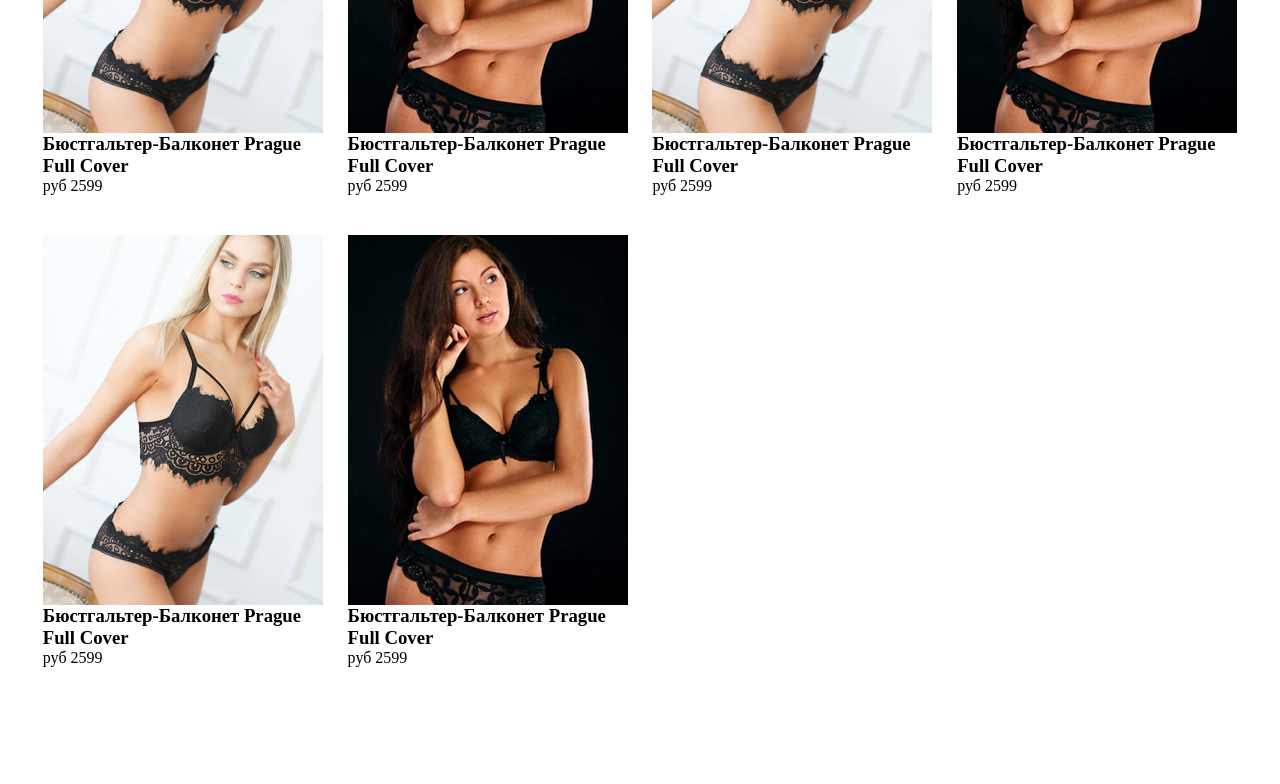
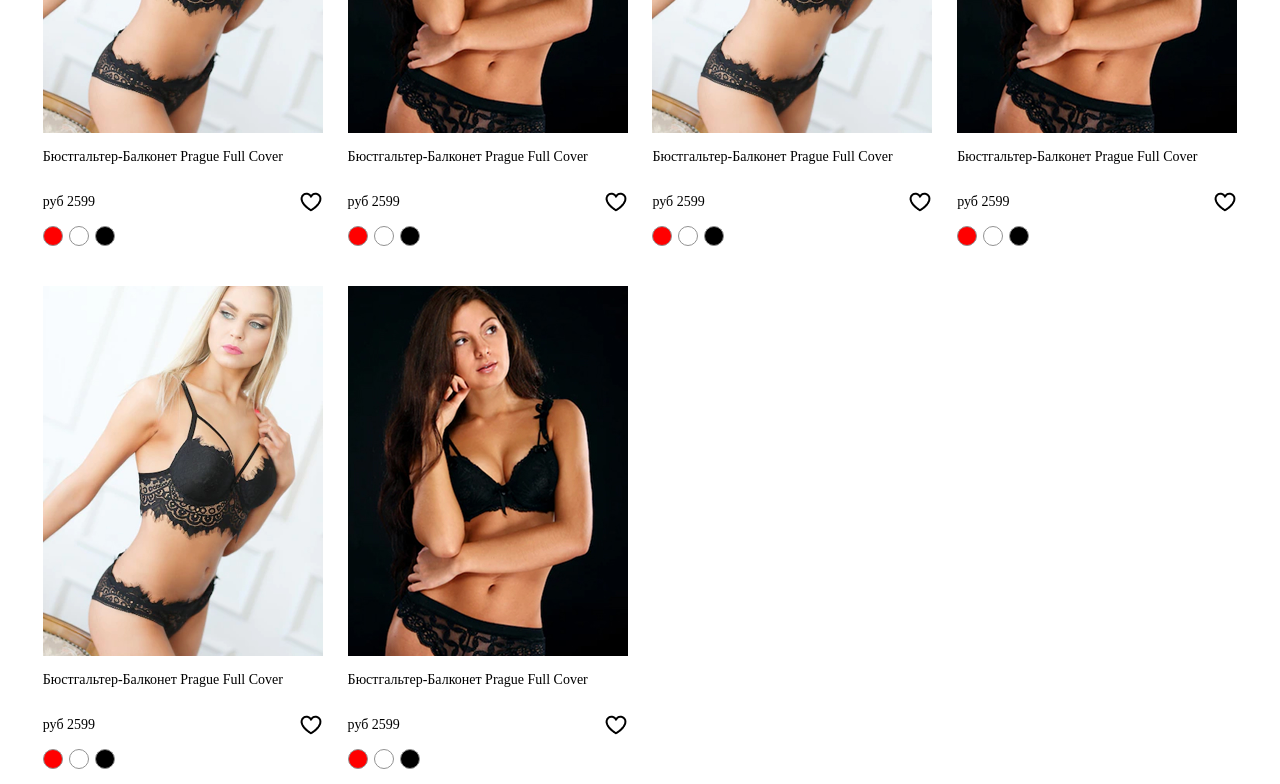
Before and after one commit to KaZaKDon/Inspired, a website built with webpack: page src/index.html in a window 1280 px wide. Shown: the part 1140-1924 px from the top of the page. Built offline with nearby package versions, Linux system fonts and the light colour scheme.

Commit message:
карточки

```diff
--- a/src/index.html
+++ b/src/index.html
@@ -105,7 +105,9 @@
               </a>
               <div class="product__row">
                 <p class="product__price">руб 2599</p>
-                <button class="product__btn-favorite" aria-label="Добавить в избранное"></button>
+                <button class="product__btn-favorite" aria-label="Добавить в избранное">
+                  <img src="./img/Heart.png" alt="Heart">
+                </button>
               </div>
               <ul class="product__color-list">
                 <li class="product__color-item">
@@ -128,7 +130,9 @@
               </a>
               <div class="product__row">
                 <p class="product__price">руб 2599</p>
-                <button class="product__btn-favorite" aria-label="Добавить в избранное"></button>
+                <button class="product__btn-favorite" aria-label="Добавить в избранное">
+                  <img src="./img/Heart.png" alt="Heart">
+                </button>
               </div>
               <ul class="product__color-list">
                 <li class="product__color-item">
@@ -151,7 +155,9 @@
               </a>
               <div class="product__row">
                 <p class="product__price">руб 2599</p>
-                <button class="product__btn-favorite" aria-label="Добавить в избранное"></button>
+                <button class="product__btn-favorite" aria-label="Добавить в избранное">
+                  <img src="./img/Heart.png" alt="Heart">
+                </button>
               </div>
               <ul class="product__color-list">
                 <li class="product__color-item">
@@ -174,7 +180,9 @@
               </a>
               <div class="product__row">
                 <p class="product__price">руб 2599</p>
-                <button class="product__btn-favorite" aria-label="Добавить в избранное"></button>
+                <button class="product__btn-favorite" aria-label="Добавить в избранное">
+                  <img src="./img/Heart.png" alt="Heart">
+                </button>
               </div>
               <ul class="product__color-list">
                 <li class="product__color-item">
@@ -197,7 +205,9 @@
               </a>
               <div class="product__row">
                 <p class="product__price">руб 2599</p>
-                <button class="product__btn-favorite" aria-label="Добавить в избранное"></button>
+                <button class="product__btn-favorite" aria-label="Добавить в избранное">
+                  <img src="./img/Heart.png" alt="Heart">
+                </button>
               </div>
               <ul class="product__color-list">
                 <li class="product__color-item">
@@ -220,7 +230,9 @@
               </a>
               <div class="product__row">
                 <p class="product__price">руб 2599</p>
-                <button class="product__btn-favorite" aria-label="Добавить в избранное"></button>
+                <button class="product__btn-favorite" aria-label="Добавить в избранное">
+                  <img src="./img/Heart.png" alt="Heart">
+                </button>
               </div>
               <ul class="product__color-list">
                 <li class="product__color-item">
--- a/src/style/_product.scss
+++ b/src/style/_product.scss
@@ -1,3 +1,56 @@
 .product {
+    &__title {
+        margin: 16px 0 13px;
+        font-size: 14px;
+        font-weight: normal;
+        font-stretch: normal;
+        font-style: normal;
+        line-height: normal;
+        text-align: left;
+        color: #000;
 
+        @media (max-width: 768px) {
+            font-size: 12px;
+            line-height: 100%;
+        }
+    }
+
+    &__row {
+        display: flex;
+        justify-content: space-between;
+        align-items: center;
+    }
+    &__price {
+        margin: 16px 0;
+        font-size: 14px;
+        text-align: left;
+    }
+
+    &__btn-favorite {
+        img {
+            width: 24pxpx;
+            height: 24px;
+        }
+    }
+
+    &__color-list {
+        display: flex;
+        justify-content: stat;
+        gap: 6px;
+    }
+    &__color-item{
+        .color {
+            width: 12px;
+            height: 12px;
+            padding: 3px;
+            border: solid 0.4px #929292;
+            border-radius: 50%;
+        }
+        .color_red {
+            background-color: #f00;
+        }
+        .color_black {
+            background-color: #000;
+        }
+    }
 }
```
Also changed, not shown: css/index.min.css, src/img/Heart.png (added), src/index.css, 2 other files.
